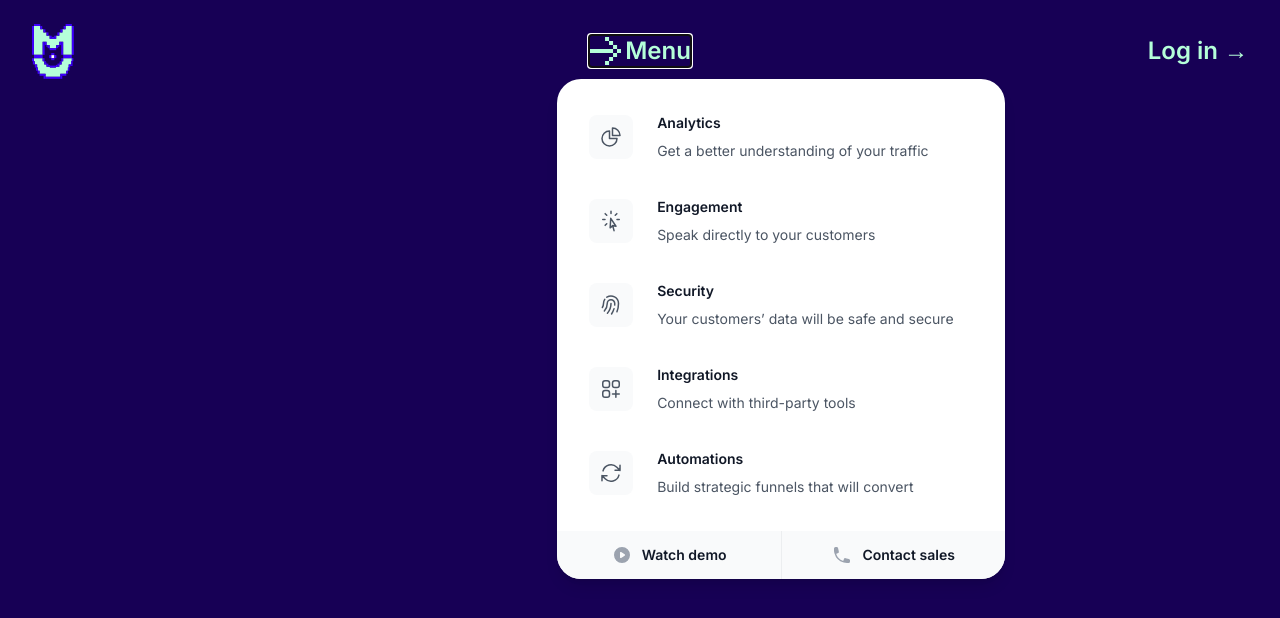
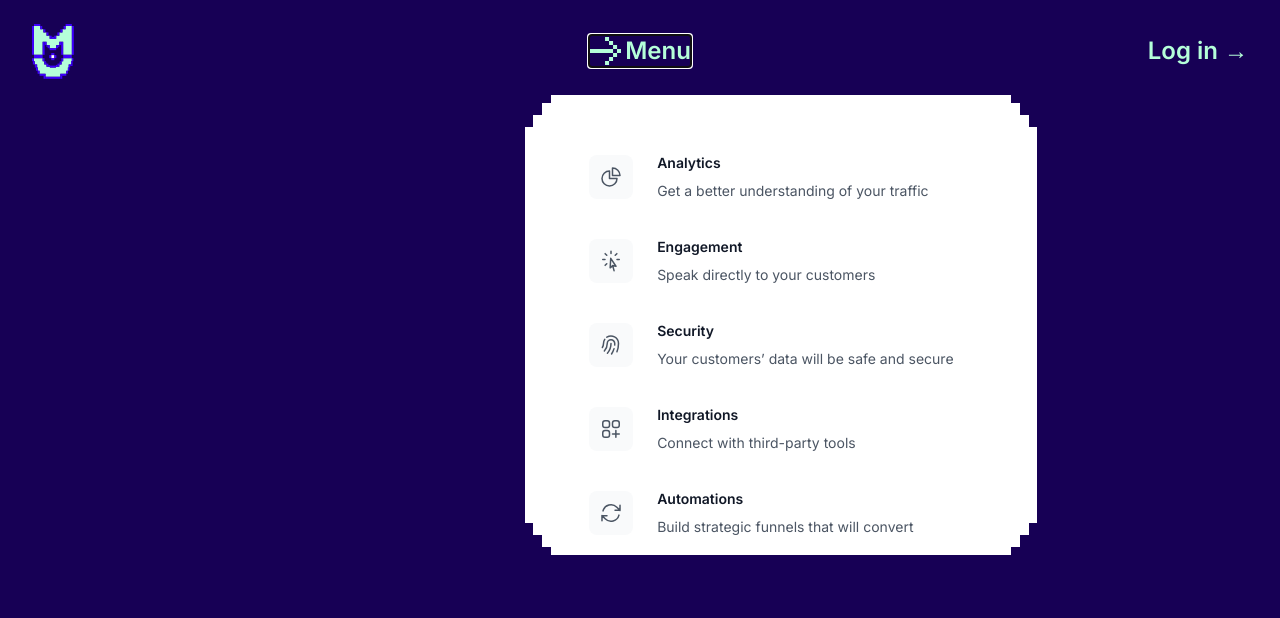
Before and after one commit to jjames422/mot_dev, a Next.js app: page / in a window 1280 px wide. Both pictures are taken after a click on the button "Menu". Shown: the top 618 px of the page. Built offline with nearby package versions, Linux system fonts and the light colour scheme.

Commit message:
popover pixled

```diff
--- a/app/ui/Navbar.jsx
+++ b/app/ui/Navbar.jsx
@@ -69,7 +69,14 @@ export default function Example() {
               leaveFrom="opacity-100 translate-y-0"
               leaveTo="opacity-0 translate-y-1"
             >
-              <Popover.Panel className="absolute -left-8 top-full z-10 mt-3 w-screen max-w-md overflow-hidden rounded-3xl bg-white shadow-lg ring-1 ring-gray-900/5">
+
+              <Popover.Panel className="absolute -left-8 top-full z-10 mt-3 w-screen max-w-md ">
+
+              <div class="relative block m-10 font-VT323 uppercase text-white text-25"></div>
+              <div class="absolute top-6 bottom-6 left-[-15px] right-[-15px] bg-white z-[-1]"></div>
+              <div class="absolute top-9 bottom-9 left-[-24px] right-[-24px] bg-white z-[-2]"></div> <div class="absolute top-4 bottom-4 left-[-6px] right-[-6px] bg-white z-[-3]"></div>
+              <div class="absolute top-12 bottom-12 left-[-32px] right-[-32px] bg-white z-0"></div>
+
                 <div className="p-4">
                   {menu.map((item) => (
                     <div
@@ -89,7 +96,7 @@ export default function Example() {
                     </div>
                   ))}
                 </div>
-                <div className="grid grid-cols-2 divide-x divide-gray-900/5 bg-gray-50">
+                {/* <div className="grid grid-cols-2 divide-x divide-gray-900/5 bg-gray-50">
                   {callsToAction.map((item) => (
                     <a
                       key={item.name}
@@ -100,8 +107,9 @@ export default function Example() {
                       {item.name}
                     </a>
                   ))}
-                </div>
+                </div> */}
               </Popover.Panel>
+
             </Transition>
           </Popover>
 
```
